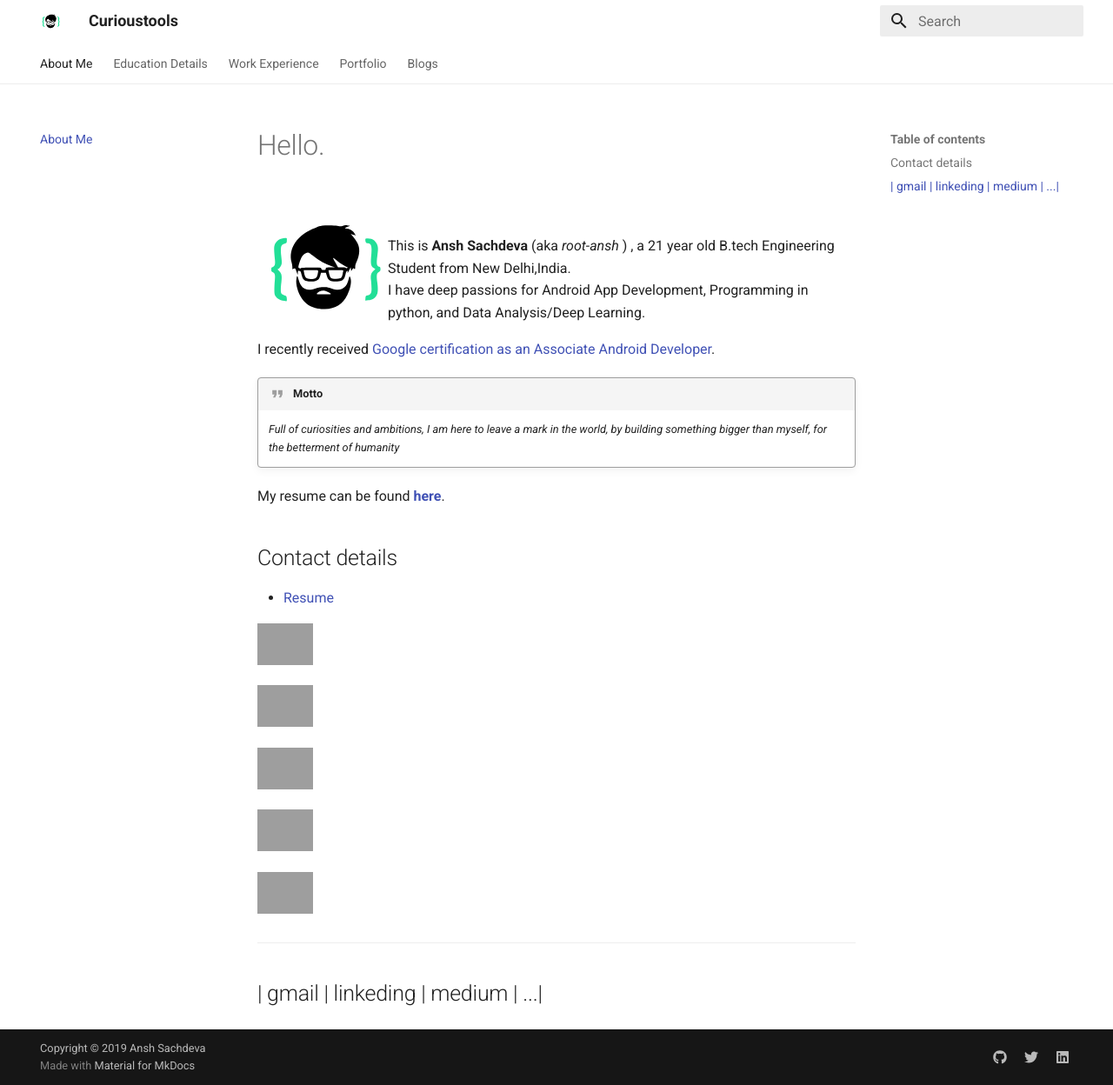
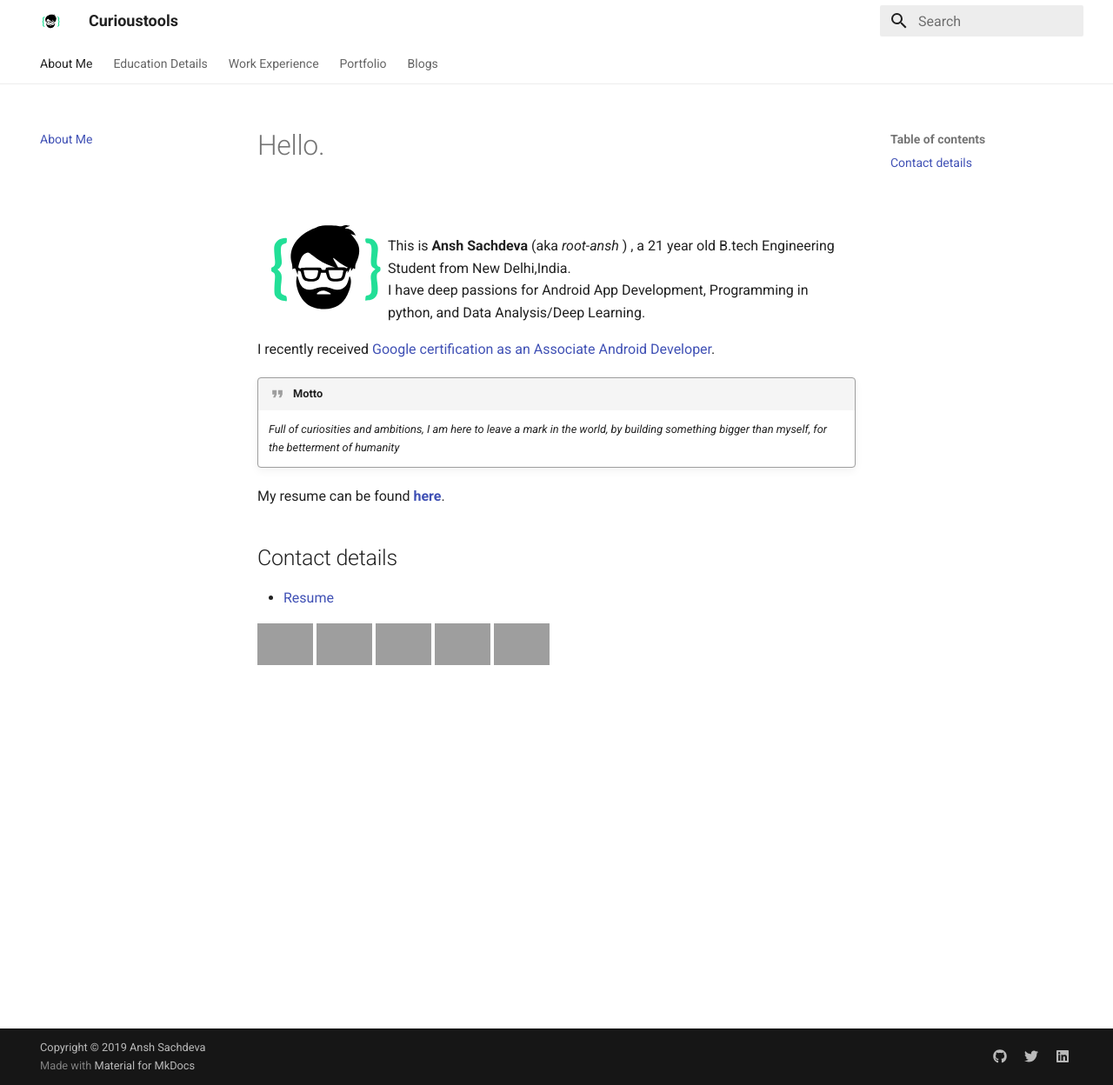
Before and after one commit to akash-ranjan8/curioustools, an MkDocs documentation site: the page built from docs/index.md, in a window 1280 px wide and 1248 px high, cut to the strip 0-1248 px from the top of the window. Shown: the whole strip at 87% size. Built offline with MkDocs 1.6.1 and Material for MkDocs 9.7.7, drawn with Linux system fonts in a browser that asks for light colours; grey boxes are pictures that could not be loaded.

Commit message:
another attempt

```diff
--- a/docs/index.md
+++ b/docs/index.md
@@ -24,29 +24,24 @@
 - [Resume](https://drive.google.com/file/d/185IHAjhCUS054EFnxvIx8bIak2YJqT0N/view)
 
 
+<p>
 <a href="mailto:anshsachdevaprofessional@gmail.com">
-    <img src="https://github.com/root-ansh/curioustools/blob/master/docs/img/email.png" height="64" width="64" alt="gmail">
+    <img src="https://raw.githubusercontent.com/root-ansh/curioustools/master/docs/img/email.png" height="64" width="64" alt="gmail">
 </a>
 
 <a href="https://www.linkedin.com/in/anshsachdevaprofessional">
-    <img src="https://github.com/root-ansh/curioustools/blob/master/docs/img/linkedin.png" height="64" width="64" alt="linkedin">
+    <img src="https://raw.githubusercontent.com/root-ansh/curioustools/master/docs/img/linkedin.png" height="64" width="64" alt="linkedin">
 </a>
 
 <a href="https://github.com/root-ansh">
-    <img src="https://github.com/root-ansh/curioustools/blob/master/docs/img/github.png" height="64" width="64" alt="github">
+    <img src="https://raw.githubusercontent.com/root-ansh/curioustools/master/docs/img/github.png" height="64" width="64" alt="github">
 </a>
 
 <a href="https://medium.com/@anshsachdevaprofessional">
-    <img src="https://github.com/root-ansh/curioustools/blob/master/docs/img/medium.png" height="64" width="64" alt="medium">
+    <img src="https://raw.githubusercontent.com/root-ansh/curioustools/master/docs/img/medium.png" height="64" width="64" alt="medium">
 </a>
 
 <a href="https://twitter.com/root_ansh">
-    <img src="https://github.com/root-ansh/curioustools/blob/master/docs/img/twitter.png" height="64" width="64" alt="gmail">
+    <img src="https://raw.githubusercontent.com/root-ansh/curioustools/master/docs/img/twitter.png" height="64" width="64" alt="gmail">
 </a>
-
-
-
-
------------------------------------
-| gmail | linkeding | medium | ...|
------------------------------------
+</p>
```
